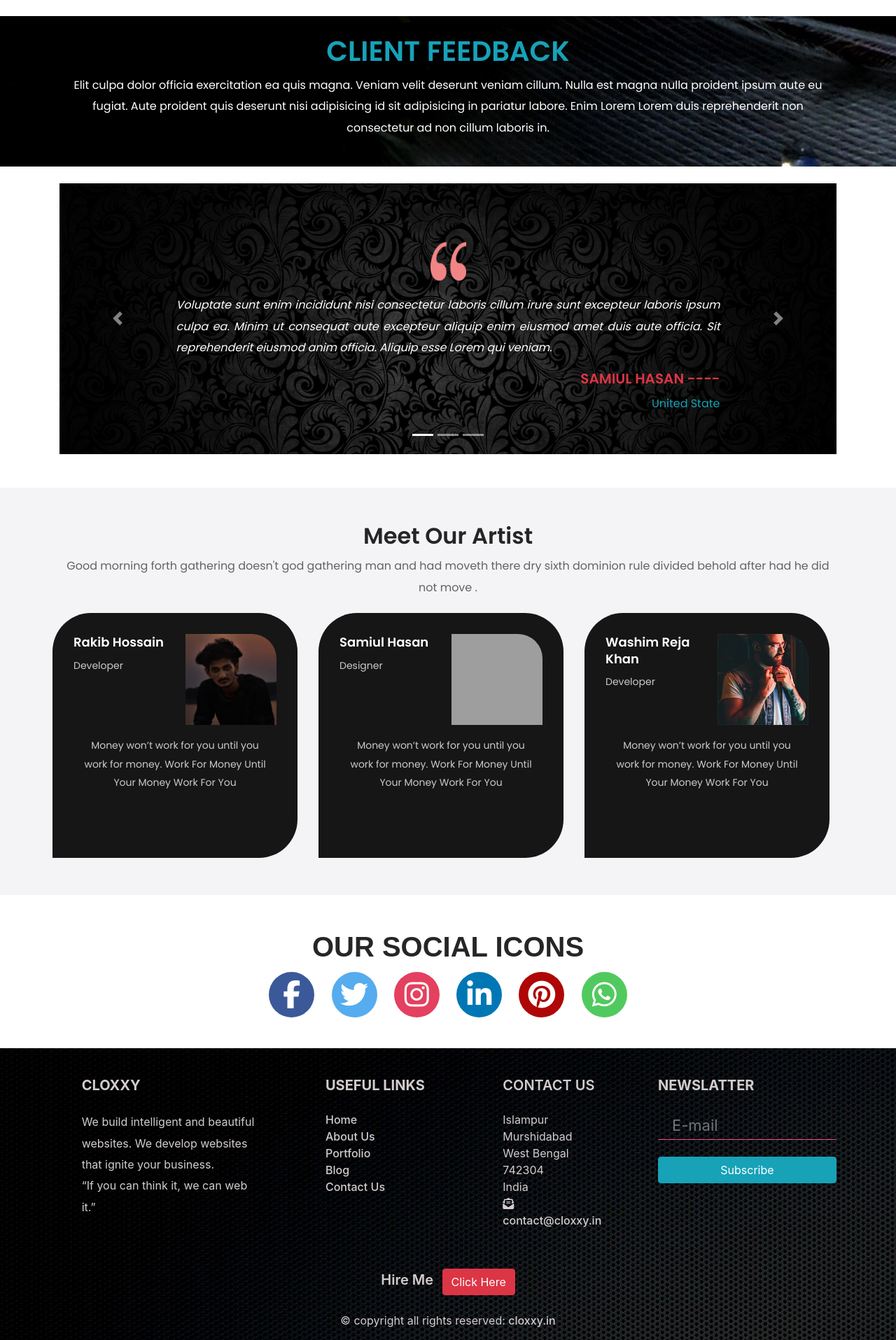
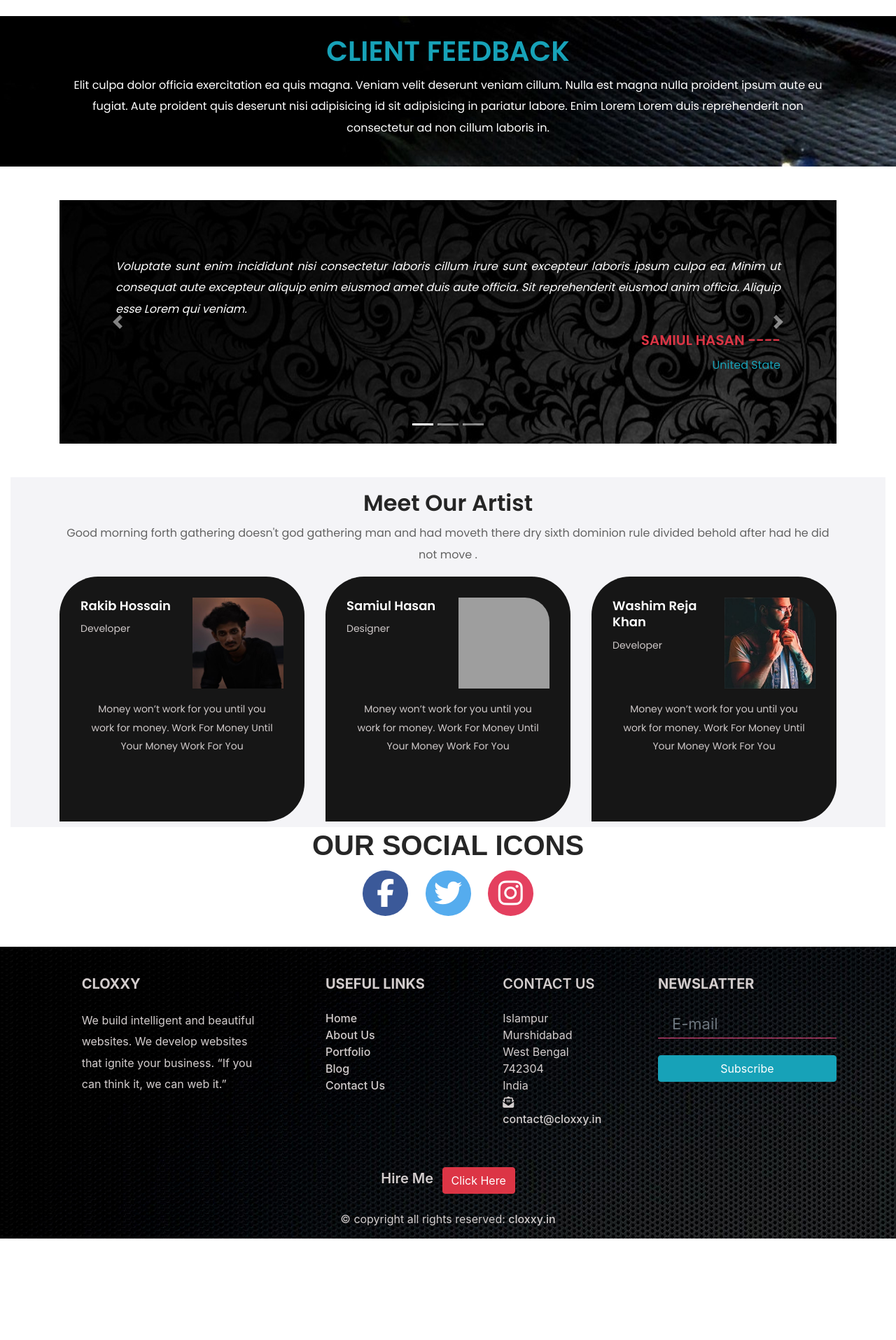
Before and after one commit to samiulcollaboration/CloxxyDemo, a PHP site: page /about.php in a window 1280 px wide. Shown: the part 752-2667 px from the top of the page at 70% size. After the commit the page ends 2522 px from the top, so only its background shows below. Run offline with PHP 8.4, Linux system fonts and the light colour scheme; some libraries are stand-ins or nearby versions; grey boxes are pictures that could not be loaded.

Commit message:
team member bade all cmplt

```diff
--- a/about.php
+++ b/about.php
@@ -37,76 +37,85 @@
         </div>
     </div>
     <!--  client Messege Area  -->
-        <div class="container mb-4">
+    <div class="container mt-5">
         <div class="row">
             <div class="col-12">
-                    <div class="bd-example">
-                        <div id="carouselExampleCaptions" class="carousel slide carousel-fade" data-ride="carousel">
+                <div id="carouselExampleIndicators" class="carousel slide carousel-fade" data-ride="carousel">
                     <ol class="carousel-indicators">
-                                <li data-target="#carouselExampleCaptions" data-slide-to="0" class="active"></li>
-                                <li data-target="#carouselExampleCaptions" data-slide-to="1"></li>
-                                <li data-target="#carouselExampleCaptions" data-slide-to="2"></li>
+                        <li data-target="#carouselExampleIndicators" data-slide-to="0" class="active"></li>
+                        <li data-target="#carouselExampleIndicators" data-slide-to="1"></li>
+                        <li data-target="#carouselExampleIndicators" data-slide-to="2"></li>
                     </ol>
                     <div class="carousel-inner">
                         <div class="carousel-item active">
-                                    <img src="img/bg-img/bg-3.jpg" class="d-block w-100" alt="...">
-                                    <div class="carousel-caption d-none d-md-block">
-                                        <img src="img/core-img/Quote.png" class="carousel-img" alt="">
-                                        <p class="text-justify text-white font-italic">Voluptate sunt enim incididunt
-                                            nisi
-                                            consectetur laboris cillum irure sunt excepteur laboris ipsum culpa ea.
-                                            Minim ut
-                                            consequat aute excepteur aliquip enim eiusmod amet duis aute officia. Sit
-                                            reprehenderit
-                                            eiusmod anim officia. Aliquip esse Lorem qui veniam.</p>
+                            <div class="container">
+                                <div class="row">
+                                    <div class="col-12 carousel-bg-img">
+                                        <p class="text-justify text-white font-italic">Voluptate sunt enim
+                                            incididunt nisi consectetur laboris cillum irure sunt excepteur laboris
+                                            ipsum
+                                            culpa ea.
+                                            Minim ut consequat aute excepteur aliquip enim eiusmod amet duis aute
+                                            officia.
+                                            Sit
+                                            reprehenderit eiusmod anim officia. Aliquip esse Lorem qui veniam.</p>
                                         <h5 class="text-danger text-uppercase carousel-uper">Samiul Hasan ----</h5>
                                         <p class="carousel-uper text-info">United State</p>
                                     </div>
                                 </div>
+                            </div>
+                        </div>
                         <div class="carousel-item">
-                                    <img src="img/bg-img/bg-3.jpg" class="d-block w-100" alt="...">
-                                    <div class="carousel-caption d-none d-md-block">
-                                        <img src="img/core-img/Quote.png" class="carousel-img" alt="">
-                                        <p class="text-justify text-white font-italic">Id proident labore nisi tempor
+                            <div class="container">
+                                <div class="row">
+                                    <div class="col-12 carousel-bg-img">
+                                        <p class="text-justify text-white font-italic">Id proident labore nisi
+                                            tempor
                                             culpa sit
                                             eu
-                                            deserunt ut nostrud quis. Magna minim sunt nostrud labore ex qui. Sint
+                                            deserunt ut nostrud quis. Magna minim sunt nostrud labore ex qui.
+                                            Sint
                                             adipisicing
                                             in
                                             reprehenderit sit qui anim proident nostrud sint incididunt.</p>
-                                        <h5 class="text-danger text-uppercase carousel-uper">Rakib Mondal ----</h5>
+                                        <h5 class="text-danger text-uppercase carousel-uper">Rakib Mondal ----
+                                        </h5>
                                         <p class="carousel-uper text-info">California</p>
                                     </div>
                                 </div>
+                            </div>
+                        </div>
                         <div class="carousel-item">
-                                    <img src="img/bg-img/bg-3.jpg" class="d-block w-100" alt="...">
-                                    <div class="carousel-caption d-none d-sm-block">
-                                        <img src="img/core-img/Quote.png" class="carousel-img" alt="">
-                                        <p class="text-justify text-white font-italic">Excepteur ipsum incididunt
+                            <div class="container">
+                                <div class="row">
+                                    <div class="col-12 carousel-bg-img">
+                                        <p class="text-justify text-white font-italic">Excepteur ipsum
+                                            incididunt
                                             reprehenderit
-                                            minim fugiat irure mollit ut pariatur laborum. Consequat duis pariatur duis
+                                            minim fugiat irure mollit ut pariatur laborum. Consequat duis
+                                            pariatur duis
                                             dolore
                                             et
                                             in ullamco ex minim ea. Irure reprehenderit nisi in exercitation sit
                                             proident minim
                                             eu
                                             elit incididunt mollit.</p>
-                                        <h5 class="text-danger text-uppercase carousel-uper">Washim Reja Khan ----</h5>
+                                        <h5 class="text-danger text-uppercase carousel-uper">Washim Reja Khan
+                                            ----</h5>
                                         <p class="carousel-uper text-info">India, Mumbai</p>
                                     </div>
                                 </div>
                             </div>
-                            <a class="carousel-control-prev" href="#carouselExampleCaptions" role="button"
-                                data-slide="prev">
+                        </div>
+                    </div>
+                    <a class="carousel-control-prev" href="#carouselExampleIndicators" role="button" data-slide="prev">
                         <span class="carousel-control-prev-icon" aria-hidden="true"></span>
                         <span class="sr-only">Previous</span>
                     </a>
-                            <a class="carousel-control-next" href="#carouselExampleCaptions" role="button"
-                                data-slide="next">
+                    <a class="carousel-control-next" href="#carouselExampleIndicators" role="button" data-slide="next">
                         <span class="carousel-control-next-icon" aria-hidden="true"></span>
                         <span class="sr-only">Next</span>
                     </a>
-                        </div>
                 </div>
             </div>
         </div>
@@ -116,18 +125,22 @@
 
 <!-- Meet Our Artist Start-->
 <section>
-        <div class="MeetTheTeam my-5 py-5">
+<div class="container-fluid mt-5">
+        <div class="row">
+            <div class="col-12">
+    <div class="MeetTheTeam">
         <div class="container">
             <div class="row">
                 <div class="col-lg-12">
-                        <h2 class="text-center">Meet Our Artist</h2>
-                        <p class="text-center">Good morning forth gathering doesn't god gathering man and had moveth there
+                    <h2 class="text-center mt-3">Meet Our Artist</h2>
+                    <p class="text-center">Good morning forth gathering doesn't god gathering man and had moveth
+                        there
                         dry
                         sixth dominion rule divided behold after had he did not move .</p>
                 </div>
             </div>
             <div class="row">
-                    <div class="col-xl-4 col-lg-5 TeamMemberOutter pb-2">
+                <div class="col-md-4 TeamMemberOutter pb-2">
                     <div class="TeamMember" id="TeamMemberId1">
                         <div class="row">
                             <div class="col-6">
@@ -147,14 +160,14 @@
                                 Work For Money Until Your Money Work For You </p>
                         </div>
                         <div class="TeamMemberSocial d-none" id="TeamMemberIcon1">
-                                <a href="#"><i class="fab fa-facebook-square"></i></a>
-                                <a href="#"><i class="fab fa-instagram"></i></a>
-                                <a href="#"><i class="fab fa-twitter-square"></i></a>
-                                <a href="#"><i class="fab fa-linkedin"></i></i></a>
+                            <a href="https://www.facebook.com/rakibrk1811"><i class="fab fa-facebook-square"></i></a>
+                            <a href="https://www.instagram.com/rakibrk1811"><i class="fab fa-instagram"></i></a>
+                            <a href="https://twitter.com/rakibrk1811"><i class="fab fa-twitter-square"></i></a>
+                            <a href="https://www.linkedin.com/in/rakibrk1811"><i class="fab fa-linkedin"></i></i></a>
                         </div>
                     </div>
                 </div>
-                    <div class="col-xl-4 col-lg-5 TeamMemberOutter pb-2">
+                <div class="col-md-4 TeamMemberOutter pb-2">
                     <div class="TeamMember" id="TeamMemberId2">
                         <div class="row">
                             <div class="col-6">
@@ -177,11 +190,12 @@
                             <a href="https://www.facebook.com/thisisantu"><i class="fab fa-facebook-square"></i></a>
                             <a href="https://www.instagram.com/samiulhasan_94"><i class="fab fa-instagram"></i></a>
                             <a href="https://twitter.com/samiul_hasan94"><i class="fab fa-twitter-square"></i></a>
-                                <a href="https://www.linkedin.com/in/samiul-hasan-8b364a75"><i class="fab fa-linkedin"></i></i></a>
+                            <a href="https://www.linkedin.com/in/samiul-hasan-8b364a75"><i
+                                    class="fab fa-linkedin"></i></i></a>
                         </div>
                     </div>
                 </div>
-                    <div class="col-xl-4 col-lg-5 TeamMemberOutter pb-2">
+                <div class="col-md-4 TeamMemberOutter pb-2">
                     <div class="TeamMember" id="TeamMemberId3">
                         <div class="row">
                             <div class="col-6">
@@ -201,21 +215,21 @@
                                 Work For Money Until Your Money Work For You </p>
                         </div>
                         <div class="TeamMemberSocial d-none" id="TeamMemberIcon3">
-                                <a href="#"><i class="fab fa-facebook-square"></i></a>
-                                <a href="#"><i class="fab fa-instagram"></i></a>
-                                <a href="#"><i class="fab fa-twitter-square"></i></a>
-                                <a href="#"><i class="fab fa-linkedin"></i></i></a>
+                            <a href=""><i class="fab fa-facebook-square"></i></a>
+                            <a href=""><i class="fab fa-instagram"></i></a>
+                            <a href=""><i class="fab fa-twitter-square"></i></a>
+                            <a href=""><i class="fab fa-linkedin"></i></i></a>
                         </div>
                     </div>
                 </div>
             </div>
         </div>
     </div>
-
+    </div>
+        </div>
+    </div>
 </section>
 <!-- Meet Our Artist End -->
-
-
 
 <!-- Big Icon Start -->
 <section>
@@ -228,9 +242,6 @@
                         <li><a href="#"><i class="fab fa-facebook-f"></i></a></li>
                         <li><a href="#"><i class="fab fa-twitter"></i></a></li>
                         <li><a href="#"><i class="fab fa-instagram"></i></a></li>
-                            <li><a href="#"><i class="fab fa-linkedin-in"></i></a></li>
-                            <li><a href="#"><i class="fab fa-pinterest"></i></a></li>
-                            <li><a href="#"><i class="fab fa-whatsapp"></i></a></li>
                     </ul>
                 </div>
             </div>
--- a/blog/blog-footer.php
+++ b/blog/blog-footer.php
@@ -4,8 +4,7 @@
             <div class="row">
                 <div class="col-md-3 mx-auto">
                     <h5 class="footer font-weight-bold text-uppercase mt-3 mb-4">Cloxxy</h5>
-                    <p class="footer text-sm-justify text-lg-left">Eiusmod ad sint ad ut esse Lorem sit incididunt
-                        cillum sint exercitation consectetur.</p>
+                    <p class="footer text-sm-justify text-lg-left">We build intelligent and beautiful websites. We develop websites that ignite your business. <q>If you can think it, we can web it.</q></p>
                 </div>
                 <hr class="clearfix w-100 d-md-none">
                 <div class="col-md-2 mx-auto">
--- a/footer.php
+++ b/footer.php
@@ -4,7 +4,7 @@
             <div class="row">
                 <div class="col-md-3 mx-auto">
                     <h5 class="footer font-weight-bold text-uppercase mt-3 mb-4">Cloxxy</h5>
-                    <p class="footer text-justify text-lg-left">We build intelligent and beautiful websites. We develop websites that ignite your business. <br> <q>If you can think it, we can web it.</q></p>
+                    <p class="footer text-justify text-lg-left text-xs-center">We build intelligent and beautiful websites. We develop websites that ignite your business. <q>If you can think it, we can web it.</q></p>
                 </div>
                 <hr class="clearfix w-100 d-md-none">
                 <div class="col-md-2 mx-auto">
--- a/portfolio-details.php
+++ b/portfolio-details.php
@@ -79,9 +79,6 @@
               <li><a href="#"><i class="fab fa-facebook-f"></i></a></li>
               <li><a href="#"><i class="fab fa-twitter"></i></a></li>
               <li><a href="#"><i class="fab fa-instagram"></i></a></li>
-              <li><a href="#"><i class="fab fa-linkedin-in"></i></a></li>
-              <li><a href="#"><i class="fab fa-pinterest"></i></a></li>
-              <li><a href="#"><i class="fab fa-whatsapp"></i></a></li>
             </ul>
           </div>
         </div>
--- a/portfolio.php
+++ b/portfolio.php
@@ -50,9 +50,6 @@
                             <li><a href="#"><i class="fab fa-facebook-f"></i></a></li>
                             <li><a href="#"><i class="fab fa-twitter"></i></a></li>
                             <li><a href="#"><i class="fab fa-instagram"></i></a></li>
-                            <li><a href="#"><i class="fab fa-linkedin-in"></i></a></li>
-                            <li><a href="#"><i class="fab fa-pinterest"></i></a></li>
-                            <li><a href="#"><i class="fab fa-whatsapp"></i></a></li>
                         </ul>
                     </div>
                 </div>
--- a/style.css
+++ b/style.css
@@ -648,16 +648,12 @@ input:required {
 /* ------------------------
     client Messege Area
 ------------------------ */
-.client-head-text{
-  text-align: center;
+.carousel-bg-img{
+  background-image: url(img/bg-img/bg-3.jpg);
+  padding: 80px;
 }
 .carousel-uper{
   text-align: end;
-}
-.carousel-img{
-  height: 55px;
-  width: 51px;
-  margin-bottom: 20px;
 }
 .team-body{
   font-family: Merienda;
@@ -895,7 +891,6 @@ input:required {
 }
 
 .TeamMemberOutter {
-   padding: 5px !important;
 }
 
 .TeamMember {
@@ -979,7 +974,8 @@ input:required {
 }
 /* //////POST////// */
 .postContainer{
-  padding-top: 100px;
+  padding-top: 50px;
+  padding-bottom: 50px;
 }
 .eachPost{
   height: 500px;
@@ -1046,6 +1042,9 @@ input:required {
   font-size: 22px;
   padding: 20px;
 }
+#mytextarea{
+  min-height: 500px;
+}
 .blog-btn{
   background: #23272B;
   border: 2px solid #23272B;
```
Also changed, not shown: blog/blog.php (+22 -5 lines), blog/index.php (+18 -0 lines), contact.php (+5 -9 lines), index.php (+9 -12 lines). Lines whose indentation alone changed are shown as unchanged.
